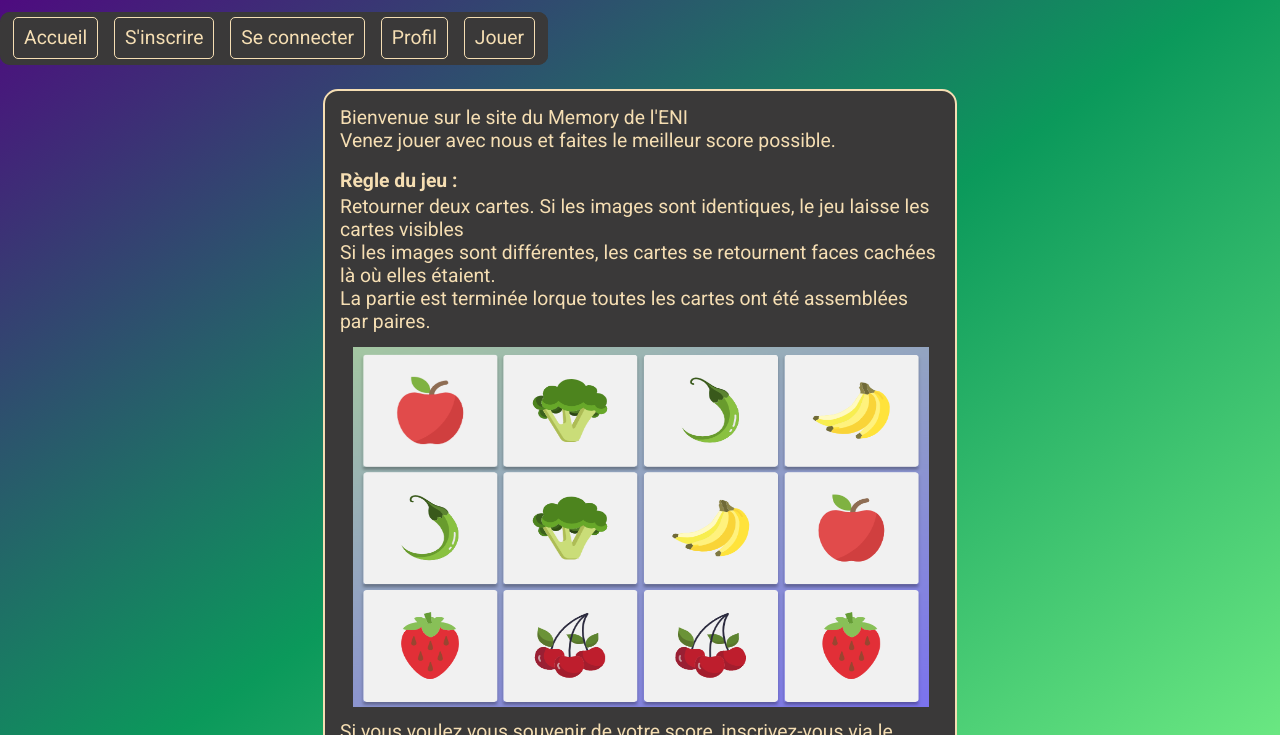
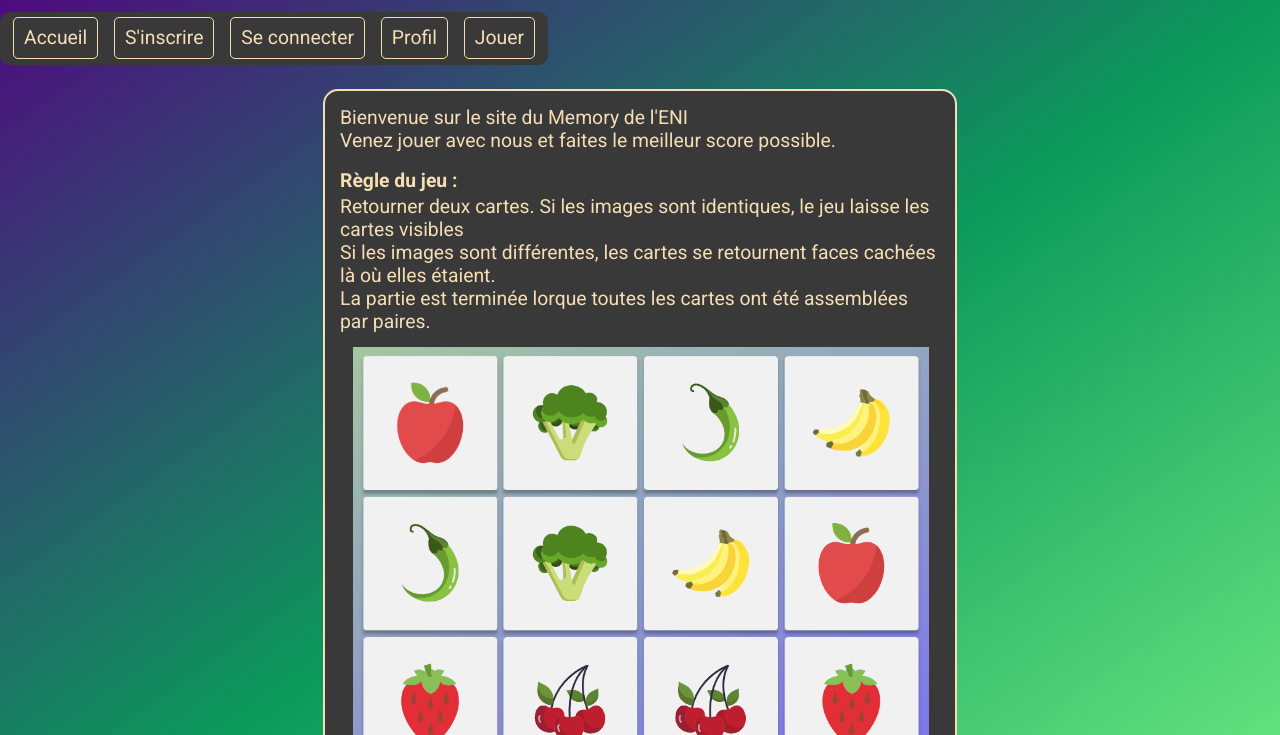
Before and after one commit to CamilleQuesnel/memory-supreme, a plain HTML site: page index.html in a window 1280 px wide. Shown: the part 65-800 px from the top of the page. Drawn offline with Linux system fonts and the light colour scheme; a web font is replaced by a local one.

Commit message:
Cinquième commit

```diff
--- a/assets/styles/style.css
+++ b/assets/styles/style.css
@@ -142,7 +142,7 @@ main {
     position: relative;
     margin: auto;
     width: 45vw;
-    height: 45vh;
+
 }
 
 .rules p {
```
